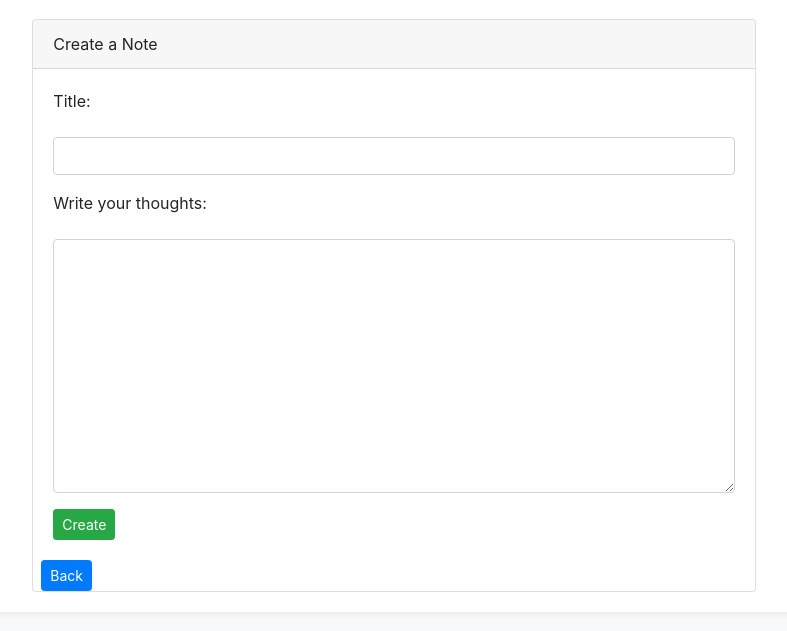
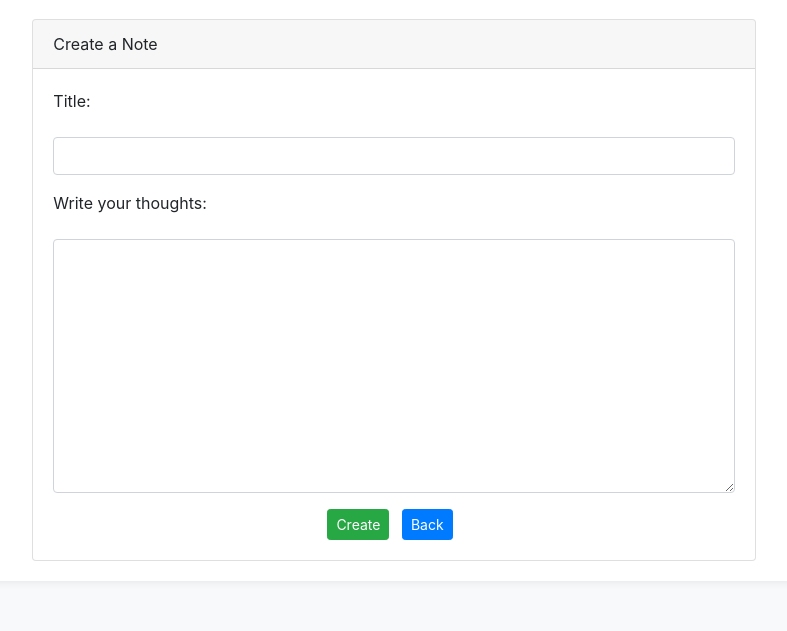
Before and after one commit to mb4y4/note_taker, a Django app: page /smart/notes/create in a window 1280 px wide. Shown: the part 107-738 px from the top of the page, without its empty margins (246-1033 px from the left). Run offline with Django 5.2, Linux system fonts and the light colour scheme; the visitor is signed in with stand-in values (Sample User, id 1).

Commit message:
Beautify

```diff
--- a/notesapp/templates/notesapp/notes_form.html
+++ b/notesapp/templates/notesapp/notes_form.html
@@ -7,26 +7,26 @@
     <div class="col-md-8">
         <div class="card">
             <div class="card-header">Create a Note</div>
-           <div class="card-body">
-                <form action="" method='POST'>
+            <div class="card-body">
+                <form action="" method="POST">
                     {% csrf_token %}
                     {{ form }}
-                    <button type="submit" class="btn btn-sm btn-success">Create</button>
+                    <div class="text-center mt-3">
+                        <button type="submit" class="btn btn-sm btn-success">Create</button>
+                        <a href="{% url 'notes.list' %}" class="btn btn-primary btn-sm mx-2">Back</a>
+                    </div>
                 </form>
 
                 {% if form.errors %}
                     {% for field in form %}
                         {% for error in field.errors %}
-                            <div class="alert alert-danger">
+                            <div class="alert alert-danger mt-3">
                                 <strong>{{ error|escape }}</strong>
                             </div>
                         {% endfor %}
                     {% endfor %}
                 {% endif %}
             </div>
-            <div class="class footer">
-                <a href="{% url 'notes.list' %}" class="btn btn-primary btn-sm mx-2">Back</a>
-            </div>
         </div>
     </div>
 </div>
--- a/notesapp/views.py
+++ b/notesapp/views.py
@@ -33,7 +33,6 @@ class NotesUpdateView(LoginRequiredMixin, UpdateView):
 class NotesCreateView(LoginRequiredMixin, CreateView):
     model = Notes
     template_name = 'notesapp/notes_form.html'
-    #fields = ['title', 'description']
     success_url = '/smart/notes'
     form_class = NotesForm
     login_url ='/login'
--- a/static/templates/base.html
+++ b/static/templates/base.html
@@ -50,7 +50,10 @@
                     <li class="nav-item">
                         <a href="{% url 'home' %}" class="btn btn-outline-light ml-2">Home</a>
                         <a href="{% url 'notes.create' %}" class="btn btn-outline-light ml-2">Create</a>
-                        <a href="{% url 'logout' %}" class="btn btn-outline-light ml-2">Logout</a>
+                        <form action="{% url 'logout' %}" method="post" class="d-inline">
+                            {% csrf_token %}
+                            <button type="submit" class="btn btn-outline-light ml-2">Logout</button>
+                        </form>
                     </li>
                 {% else %}
                     <li class="nav-item">
```
